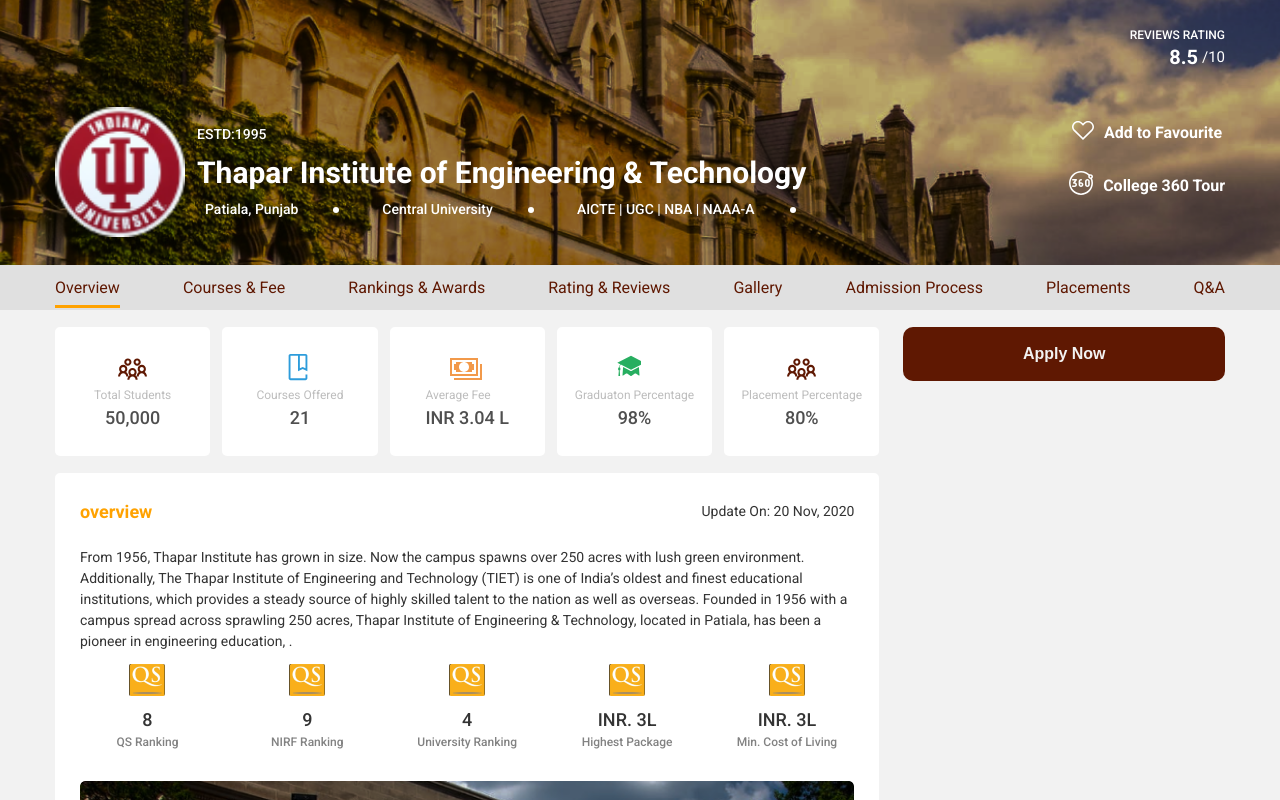
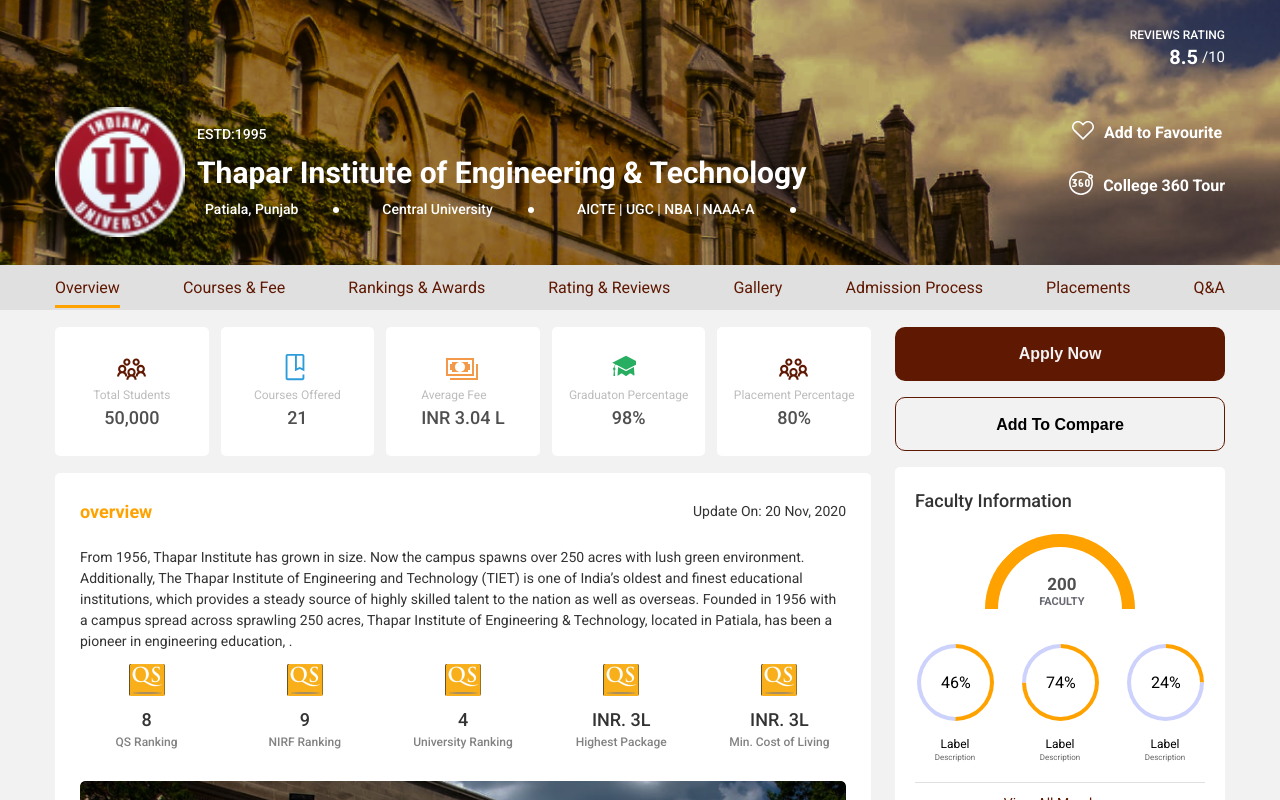
Before and after one commit to sthasadin/admizz-demo, a Next.js app: page / in a window 1280 px wide. Shown: the top 800 px of the page. Built offline with nearby package versions, Linux system fonts and the light colour scheme.

Commit message:
Adds faculty information

```diff
--- /dev/null
+++ b/components/FacultyInformation/index.tsx
@@ -0,0 +1,55 @@
+import React from "react";
+
+const FacultyInformation = (props: any) => {
+  return (
+    <div className="faculty-information">
+      <div className="faculty-information__inner">
+        <div className="sidebar__title">Faculty Information</div>
+        <div className="faculty-information__shapes">
+          <div className="faculty-information__semi-circle">
+            <div className="faculty-information__semi-circle-text">
+              200
+              <span>Faculty</span>
+            </div>
+          </div>
+
+          <div className="faculty-information__circle-wrap">
+            <div className="faculty-information__circle">
+              <div className="faculty-information__circle-text border-top half">
+                <span>46%</span>
+              </div>
+              <div className="faculty-information__circle__label">Label</div>
+              <div className="faculty-information__circle__desc">
+                Description
+              </div>
+            </div>
+
+            <div className="faculty-information__circle">
+              <div className="faculty-information__circle-text half-quarter">
+                <span>74%</span>
+              </div>
+              <div className="faculty-information__circle__label">Label</div>
+              <div className="faculty-information__circle__desc">
+                Description
+              </div>
+            </div>
+
+            <div className="faculty-information__circle">
+              <div className="faculty-information__circle-text quarter">
+                <span>24%</span>
+              </div>
+              <div className="faculty-information__circle__label">Label</div>
+              <div className="faculty-information__circle__desc">
+                Description
+              </div>
+            </div>
+          </div>
+        </div>
+
+        <div className="faculty-information__cta">View All Members</div>
+      </div>
+    </div>
+  );
+};
+
+export default FacultyInformation;
--- a/components/Sidebar/index.tsx
+++ b/components/Sidebar/index.tsx
@@ -1,10 +1,17 @@
 import React from "react";
 import { CallToAction } from "../Button/callToAction";
+import FacultyInformation from "../FacultyInformation";
 
 const Sidebar = (props: any) => {
   return (
     <aside className="sidebar">
       <CallToAction className="filled full-width">Apply Now</CallToAction>
+      <div className="sidebar__cta">
+        <CallToAction className="transparent full-width">
+          Add to Compare
+        </CallToAction>
+      </div>
+      <FacultyInformation />
     </aside>
   );
 };
--- a/styles/components/_callToAction.scss
+++ b/styles/components/_callToAction.scss
@@ -25,3 +25,6 @@
 .cta-button.login {
   width: 292px;
 }
+.cta-button.transparent {
+  background: transparent;
+}
--- /dev/null
+++ b/styles/components/_faculty-information.scss
@@ -0,0 +1,94 @@
+.faculty-information {
+  background-color: #fff;
+  border-radius: 5px;
+  &__inner {
+    padding: 20px;
+  }
+  &__shapes {
+    margin-top: 20px;
+    display: flex;
+    flex-direction: column;
+    align-items: center;
+  }
+  &__semi-circle {
+    margin-bottom: -40px;
+    border-radius: 50%;
+    border: 13px solid $secondary-color;
+    height: 150px;
+    width: 150px;
+    border-bottom: 13px solid #fff;
+    border-right: 13px solid #fff;
+    transform: rotate(45deg);
+    display: flex;
+    justify-content: center;
+  }
+  &__semi-circle-text {
+    font-size: 17px;
+    line-height: 22px;
+    color: #4f4f4f;
+    font-weight: 800;
+    transform: rotate(-45deg);
+    text-align: center;
+    margin-top: 20px;
+    margin-left: 25px;
+    span {
+      display: block;
+      color: #696974;
+      font-size: 11px;
+      line-height: 13px;
+      text-transform: uppercase;
+    }
+  }
+  &__circle {
+    text-align: center;
+    margin: 0 14px;
+
+    &__label {
+      margin-top: 15px;
+      font-size: 12px;
+      line-height: 16px;
+    }
+    &__desc {
+      font-size: 8px;
+      line-height: 12px;
+      color: #666;
+    }
+  }
+  &__circle-wrap {
+    display: flex;
+    align-items: center;
+    z-index: 1;
+  }
+  &__circle-text {
+    border-radius: 50%;
+    border: 4px solid #cdd2fd;
+    height: 77px;
+    width: 77px;
+    display: grid;
+    place-items: center;
+    transform: rotate(45deg);
+    span {
+      transform: rotate(-45deg);
+    }
+  }
+  &__circle-text.quarter {
+    border-top: 4px solid $secondary-color;
+  }
+  &__circle-text.half {
+    border-top: 4px solid $secondary-color;
+    border-right: 4px solid $secondary-color;
+  }
+  &__circle-text.half-quarter {
+    border-top: 4px solid $secondary-color;
+    border-right: 4px solid $secondary-color;
+    border-bottom: 4px solid $secondary-color;
+  }
+  &__cta {
+    font-size: 14px;
+    text-align: center;
+    padding-top: 12px;
+    color: $primary-color;
+    border-top: 1px solid #e0e0e0;
+    margin-top: 18px;
+  }
+}
--- a/styles/components/_main.scss
+++ b/styles/components/_main.scss
@@ -40,3 +40,4 @@
 @import "newsletter";
 @import "rating-review";
 @import "review";
+@import "faculty-information";
--- a/styles/components/_sidebar.scss
+++ b/styles/components/_sidebar.scss
@@ -1,3 +1,12 @@
 .sidebar {
   width: 330px;
+  &__cta {
+    margin: 16px 0;
+  }
+  &__title {
+    font-size: 18px;
+    line-height: 27px;
+    font-weight: 500;
+    color: #333;
+  }
 }
```
